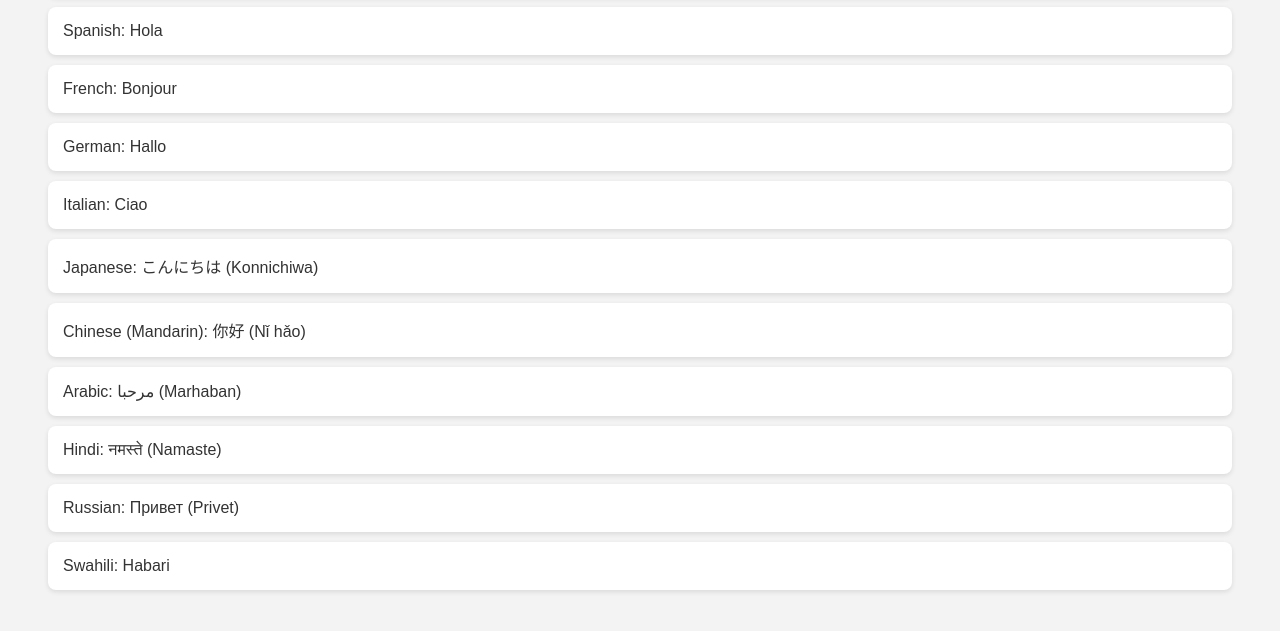
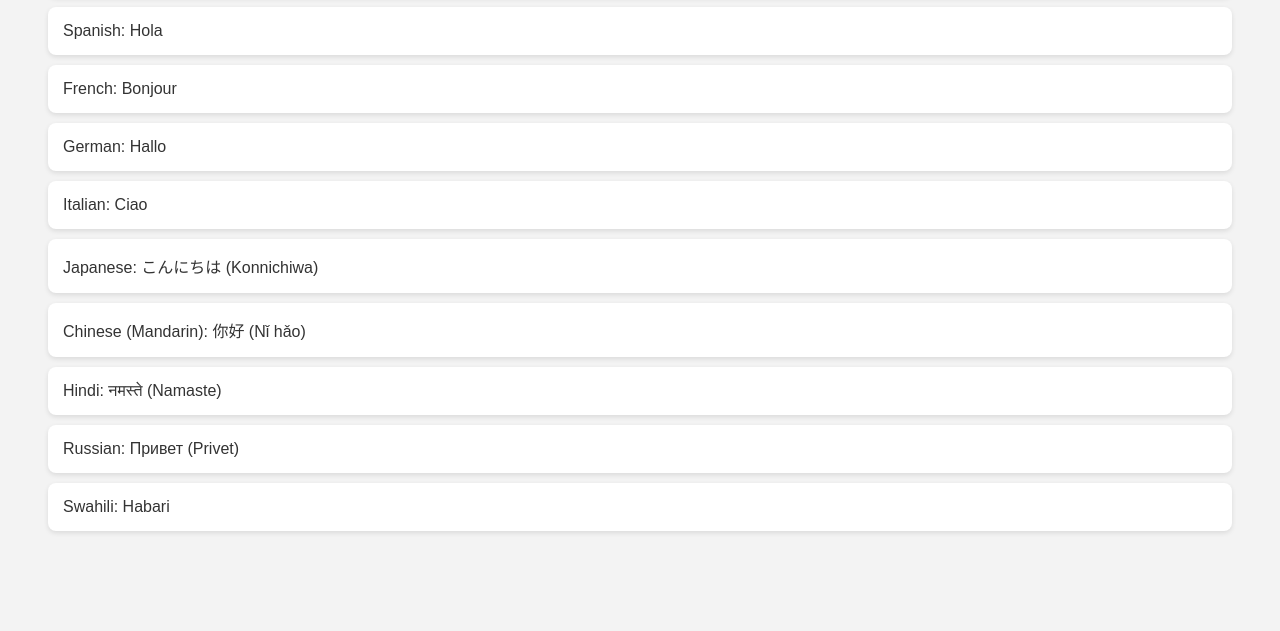
Before and after one commit to username-sanjana/exp5, a plain HTML site: page index.html in a window 1280 px wide. Shown: the part 179-810 px from the top of the page. Drawn offline with Linux system fonts and the light colour scheme.

Commit message:
Update index.html

```diff
--- a/index.html
+++ b/index.html
@@ -37,7 +37,6 @@
     <li>Italian: Ciao</li>
     <li>Japanese: こんにちは (Konnichiwa)</li>
     <li>Chinese (Mandarin): 你好 (Nǐ hǎo)</li>
-    <li>Arabic: مرحبا (Marhaban)</li>
     <li>Hindi: नमस्ते (Namaste)</li>
     <li>Russian: Привет (Privet)</li>
     <li>Swahili: Habari</li>
```
